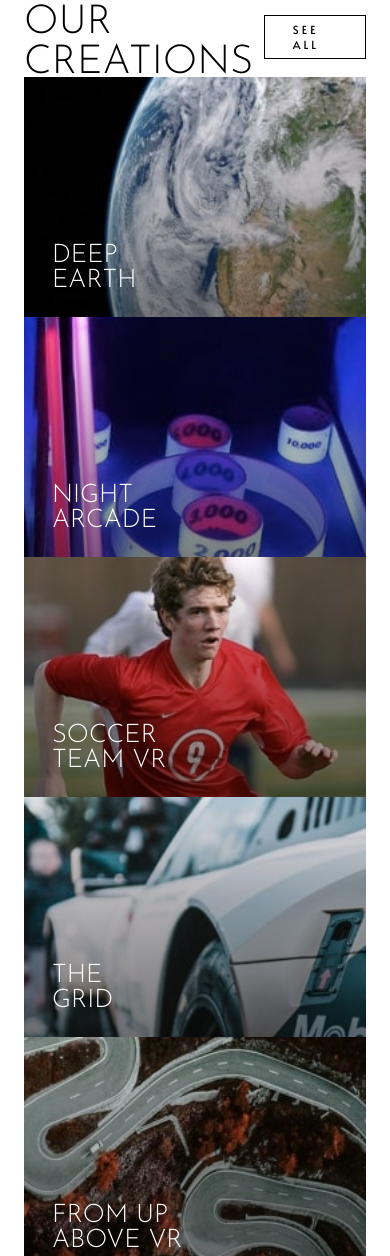
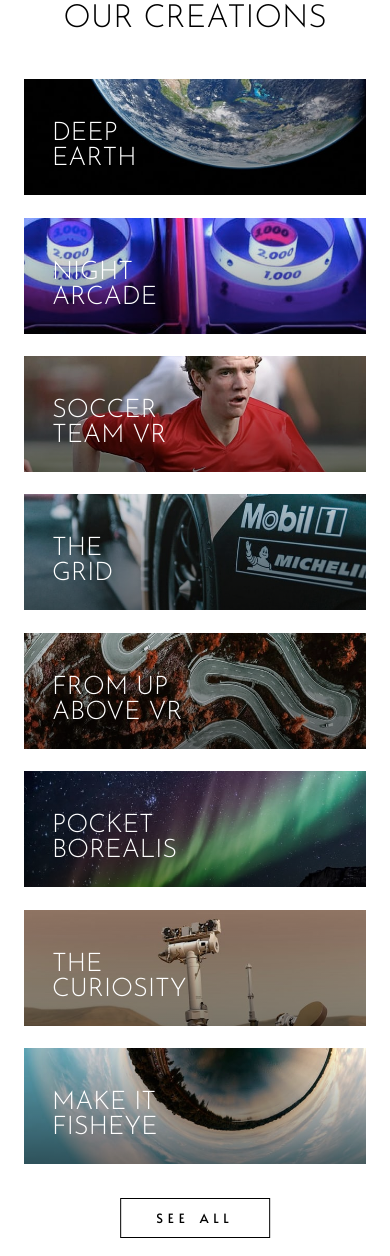
Before and after one commit to BL1133/loop-studios-landing-page, a website: page index.html in a window 390 px wide. Shown: the part 1543-2799 px from the top of the page. Drawn offline with Linux system fonts and the light colour scheme.

Commit message:
features section responsive for phone

```diff
--- a/index.html
+++ b/index.html
@@ -82,7 +82,7 @@
       >
         <div class="features__heading">
           <h2 class="heading-secondary">Our Creations</h2>
-          <a href="#" class="btn">See all</a>
+          <a href="#" class="btn features__btn--desktop">See all</a>
         </div>
         <div class="grid u-margin-top--medium">
           <div class="grid__item item__1">
@@ -134,6 +134,7 @@
             </h3>
           </div>
         </div>
+        <a href="#" class="btn features__btn--mobile">See all</a>
       </section>
     </main>
 
--- a/scss/base/_typography.scss
+++ b/scss/base/_typography.scss
@@ -22,6 +22,10 @@ body {
 .heading-secondary {
   font-size: 5rem;
   color: $color-black;
+
+  @include respond(phone) {
+    font-size: 4rem;
+  }
 }
 .heading-tertiary {
   font-size: 3.2rem;
--- a/scss/layout/_grid.scss
+++ b/scss/layout/_grid.scss
@@ -16,6 +16,10 @@
     @include respond(tab-land) {
       height: 30rem;
     }
+    @include respond(phone) {
+      height: 14.5rem;
+      margin-bottom: 2.8rem;
+    }
   }
   @include respond(tab-land) {
     grid-template-rows: repeat(4, 1fr);
@@ -31,47 +35,87 @@
       url(../../images/desktop/image-deep-earth.jpg);
     background-size: cover;
     background-repeat: no-repeat;
+
+    @include respond(phone) {
+      background-image: linear-gradient(rgba(0, 0, 0, 0), rgba(0, 0, 0, 0.5)),
+        url(../../images/mobile/image-deep-earth.jpg);
+    }
   }
   &__2 {
     background-image: linear-gradient(rgba(0, 0, 0, 0), rgba(0, 0, 0, 0.5)),
       url(../../images/desktop/image-night-arcade.jpg);
     background-size: cover;
     background-repeat: no-repeat;
+
+    @include respond(phone) {
+      background-image: linear-gradient(rgba(0, 0, 0, 0), rgba(0, 0, 0, 0.5)),
+        url(../../images/mobile/image-night-arcade.jpg);
+    }
   }
   &__3 {
     background-image: linear-gradient(rgba(0, 0, 0, 0), rgba(0, 0, 0, 0.5)),
-      url(../../images/desktop/image-soccer-team.jpg);
+      url(../../images/mobile/image-soccer-team.jpg);
     background-size: cover;
     background-repeat: no-repeat;
+
+    @include respond(phone) {
+      background-image: linear-gradient(rgba(0, 0, 0, 0), rgba(0, 0, 0, 0.5)),
+        url(../../images/mobile/image-soccer-team.jpg);
+    }
   }
   &__4 {
     background-image: linear-gradient(rgba(0, 0, 0, 0), rgba(0, 0, 0, 0.5)),
-      url(../../images/desktop/image-grid.jpg);
+      url(../../images/mobile/image-grid.jpg);
     background-size: cover;
     background-repeat: no-repeat;
+
+    @include respond(phone) {
+      background-image: linear-gradient(rgba(0, 0, 0, 0), rgba(0, 0, 0, 0.5)),
+        url(../../images/mobile/image-grid.jpg);
+    }
   }
   &__5 {
     background-image: linear-gradient(rgba(0, 0, 0, 0), rgba(0, 0, 0, 0.5)),
-      url(../../images/desktop/image-from-above.jpg);
+      url(../../images/mobile/image-from-above.jpg);
     background-size: cover;
     background-repeat: no-repeat;
+
+    @include respond(phone) {
+      background-image: linear-gradient(rgba(0, 0, 0, 0), rgba(0, 0, 0, 0.5)),
+        url(../../images/mobile/image-from-above.jpg);
+    }
   }
   &__6 {
     background-image: linear-gradient(rgba(0, 0, 0, 0), rgba(0, 0, 0, 0.5)),
-      url(../../images/desktop/image-pocket-borealis.jpg);
+      url(../../images/mobile/image-pocket-borealis.jpg);
     background-size: cover;
     background-repeat: no-repeat;
+
+    @include respond(phone) {
+      background-image: linear-gradient(rgba(0, 0, 0, 0), rgba(0, 0, 0, 0.5)),
+        url(../../images/mobile/image-pocket-borealis.jpg);
+    }
   }
   &__7 {
     background-image: linear-gradient(rgba(0, 0, 0, 0), rgba(0, 0, 0, 0.5)),
-      url(../../images/desktop/image-curiosity.jpg);
+      url(../../images/mobile/image-curiosity.jpg);
     background-size: cover;
     background-repeat: no-repeat;
+
+    @include respond(phone) {
+      background-image: linear-gradient(rgba(0, 0, 0, 0), rgba(0, 0, 0, 0.5)),
+        url(../../images/mobile/image-curiosity.jpg);
+    }
   }
   &__8 {
     background-image: linear-gradient(rgba(0, 0, 0, 0), rgba(0, 0, 0, 0.5)),
-      url(../../images/desktop/image-fisheye.jpg);
+      url(../../images/mobile/image-fisheye.jpg);
     background-size: cover;
     background-repeat: no-repeat;
+
+    @include respond(phone) {
+      background-image: linear-gradient(rgba(0, 0, 0, 0), rgba(0, 0, 0, 0.5)),
+        url(../../images/mobile/image-fisheye.jpg);
+    }
   }
 }
--- a/scss/pages/_home.scss
+++ b/scss/pages/_home.scss
@@ -76,11 +76,40 @@
 }
 
 // Features Section
+.section__features {
+  position: relative;
+}
 .features__heading {
   display: flex;
   justify-content: space-between;
 
-  h2 {
+  @include respond(phone) {
+    justify-content: center;
+  }
+
+  .heading-secondary {
     transform: translateY(6px);
+
+    @include respond(phone) {
+      margin-bottom: 6.3rem;
+    }
   }
 }
+.features__btn--desktop {
+  @include respond(phone) {
+    display: none;
+  }
+}
+.features__btn--mobile {
+  display: hidden;
+  @include respond(phone) {
+    display: inline-block;
+    position: absolute;
+    left: 50%;
+    transform: translateX(-50%);
+    font-size: 1.6rem;
+    letter-spacing: 0.6rem;
+    padding: 1.2rem 4.4rem 1.2rem 4.4rem;
+    margin-top: 1.5rem;
+  }
+}
```
Also changed, not shown: css/style.comp.css.
